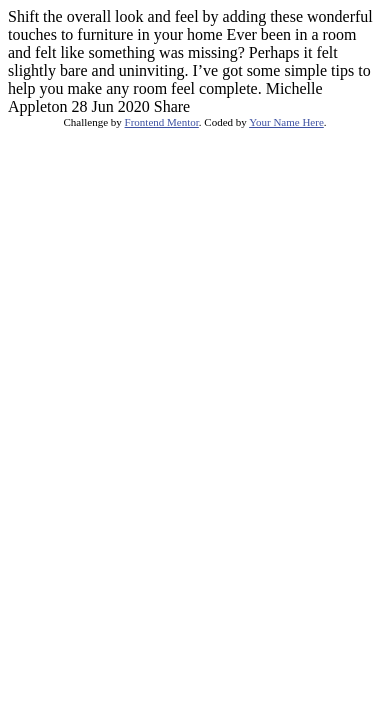
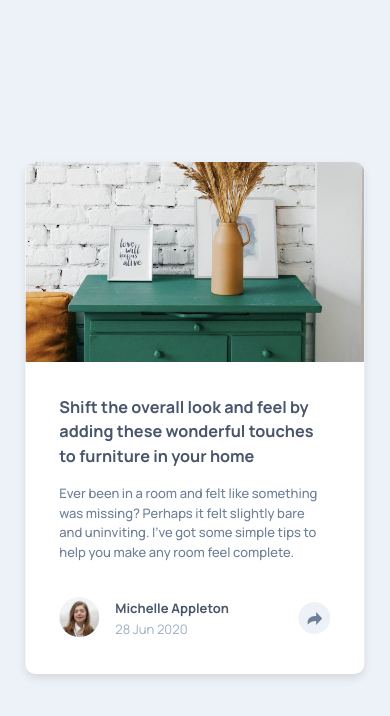
Before and after one commit to Vitali147/article-preview-component-master, a plain HTML site: page index.html in a window 390 px wide. Drawn offline with Linux system fonts and the light colour scheme.

Commit message:
complete mobile design no js

```diff
--- a/index.html
+++ b/index.html
@@ -1,36 +1,57 @@
 <!DOCTYPE html>
 <html lang="en">
+
 <head>
   <meta charset="UTF-8">
   <meta name="viewport" content="width=device-width, initial-scale=1.0"> <!-- displays site properly based on user's device -->
 
   <link rel="icon" type="image/png" sizes="32x32" href="./images/favicon-32x32.png">
-
+  <link rel="preconnect" href="https://fonts.gstatic.com">
+  <link href="https://fonts.googleapis.com/css2?family=Manrope:wght@300;400;500;700&display=swap" rel="stylesheet">
+  <link rel="stylesheet" href="styles.css">
   <title>Frontend Mentor | Article preview component</title>
 
   <!-- Feel free to remove these styles or customise in your own stylesheet 👍 -->
-  <style>
+  <!-- <style>
     .attribution { font-size: 11px; text-align: center; }
     .attribution a { color: hsl(228, 45%, 44%); }
-  </style>
+  </style> -->
+
 </head>
+
 <body>
+  <div class="container">
+    <div class="image">
+      <img class="drawers" src="images/drawers.jpg" alt="drawers">
+    </div>
+    <div class="main">
+      <div class="text">
+        <h3>Shift the overall look and feel by adding these wonderful
+          touches to furniture in your home</h3>
+        <p> Ever been in a room and felt like something was missing? Perhaps
+          it felt slightly bare and uninviting. I’ve got some simple tips
+          to help you make any room feel complete.</p>
+      </div>
+      <div class="profile">
+        <img class="profile-picture" src="images/avatar-michelle.jpg" alt="Michelle Photo">
+        <div class="icon">
+          <img class="share-icon" src="images/icon-share.svg" alt="share icon">
+        </div>
+        <h5>Michelle Appleton</h5>
+        <h6>28 Jun 2020</h6>
 
-  Shift the overall look and feel by adding these wonderful
-  touches to furniture in your home
+      </div>
+    </div>
+  </div>
 
-  Ever been in a room and felt like something was missing? Perhaps
-  it felt slightly bare and uninviting. I’ve got some simple tips
-  to help you make any room feel complete.
 
-  Michelle Appleton
-  28 Jun 2020
+  <!-- Share -->
 
-  Share
 
-  <div class="attribution">
+  <!-- <div class="attribution">
     Challenge by <a href="https://www.frontendmentor.io?ref=challenge" target="_blank">Frontend Mentor</a>.
     Coded by <a href="#">Your Name Here</a>.
-  </div>
+  </div> -->
 </body>
+
 </html>
--- /dev/null
+++ b/styles.css
@@ -0,0 +1,97 @@
+html {
+  height: 100%;
+}
+
+body {
+  margin: 0;
+  background-color: #ecf2f8;
+  font-family: 'Manrope', sans-serif;
+  font-size: 13px;
+}
+
+.container {
+  width: 87%;
+  max-width: 400px;
+  min-width: 325px;
+  height: 32rem;
+  background: #fff;
+  position: fixed;
+  margin-top: -4px;
+  top: 50%;
+  left: 50%;
+  transform: translate(-50%, -50%);
+  overflow: hidden;
+  border-radius: 10px;
+  box-shadow: 0 4px 8px 0 rgba(0, 0, 0, 0.1);
+}
+
+.image {
+  height: 39%;
+  position: relative;
+  overflow: hidden;
+}
+
+.drawers {
+  width: 100%;
+  transform: translateY(-7%);
+}
+
+.main {
+  height: 61%;
+  position: relative;
+  padding: 5% 10%;
+  margin-right: 5px;
+}
+
+h3 {
+  color: #48556a;
+  line-height: 1.5;
+  font-size: 1.25em;
+}
+
+p {
+  color: #6d7f97;
+  font-weight: 500;
+  line-height: 1.5;
+}
+
+h5 {
+  margin: 0;
+  padding-top: 2px;
+  font-size: 13px;
+  color: #48556a;
+}
+
+h6 {
+  color: #9eafc2;
+  margin: 0;
+  padding-top: 3px;
+  font-size: 13px;
+  font-weight: 400;
+}
+
+.profile-picture {
+  border-radius: 50%;
+  width: 40px;
+  float: left;
+  margin-right: 1rem;
+}
+
+.profile {
+  margin-top: 35px;
+}
+
+.icon {
+  width: 2rem;
+  height: 2rem;
+  border-radius: 50%;
+  background-color: #ecf2f8;
+  float: right;
+  margin: 5px -5px 0 10px;
+}
+
+.share-icon {
+  position: relative;
+  top: 9px;
+  left: 9px;
+}
```
Also changed, not shown: 1 other file.
